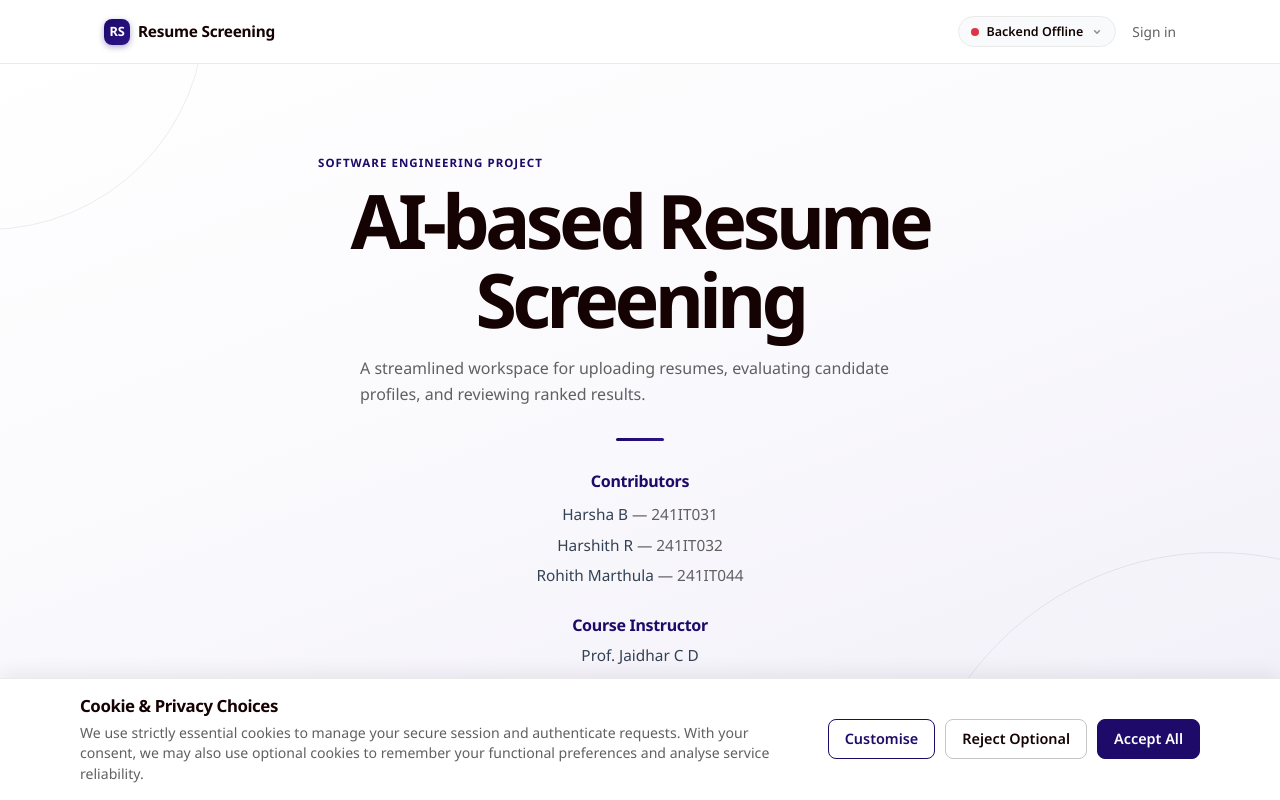
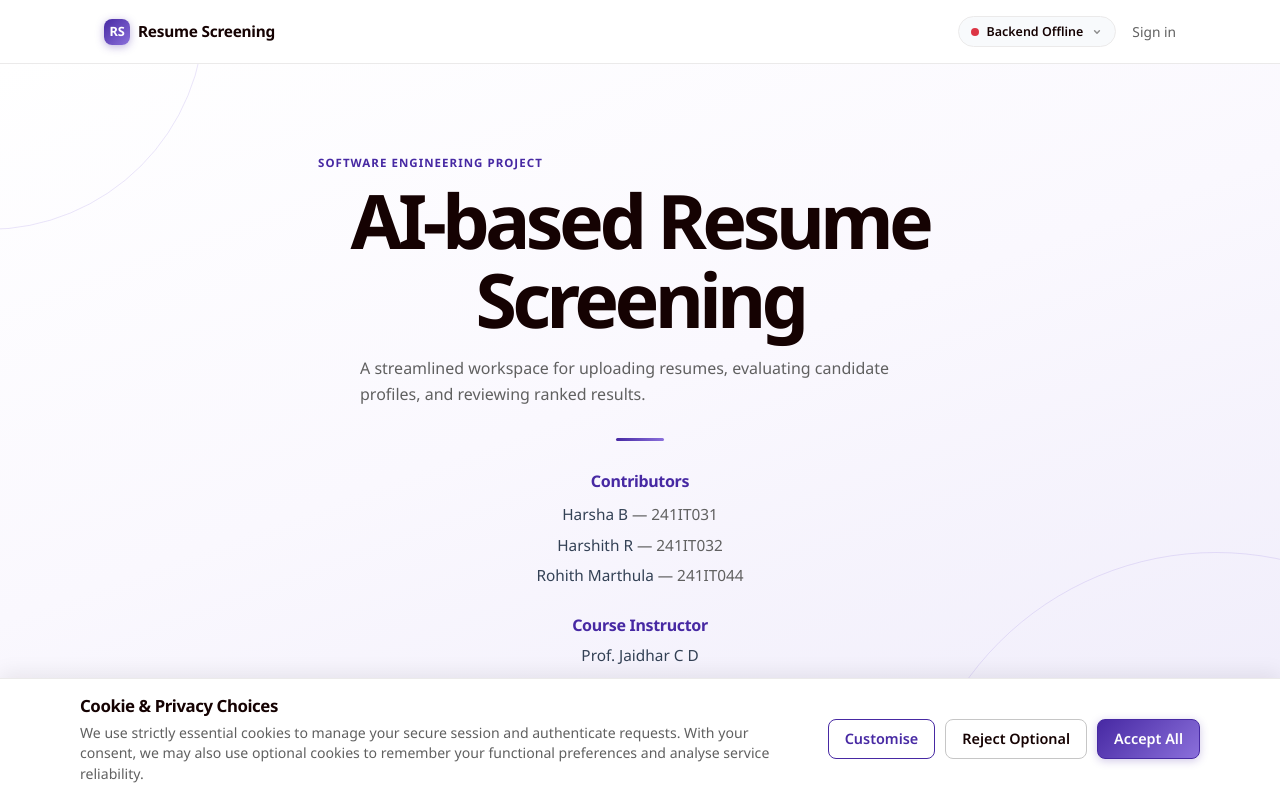
Before and after one commit to DECAY103/temp-ai-based, a Next.js app in the folder frontend/: page / in a window 1280 px wide. Shown: the top 800 px of the page. Built offline with nearby package versions, Linux system fonts and the light colour scheme; no server answers.

Commit message:
primary pallete

```diff
--- a/frontend/src/app/admin/page.tsx
+++ b/frontend/src/app/admin/page.tsx
@@ -610,7 +610,7 @@ export default function AdminPage() {
                       }}
                     >
                       <div style={{ display: "flex", justifyContent: "space-between", marginBottom: "4px" }}>
-                        <code style={{ fontWeight: 700, color: "var(--accent, #1D0A69)", fontSize: "0.85rem" }}>
+                        <code style={{ fontWeight: 700, color: "var(--accent, #4729A3)", fontSize: "0.85rem" }}>
                           {log.action}
                         </code>
                         <span style={{ fontSize: "0.78rem", color: "var(--muted, #606060)" }}>
--- a/frontend/src/app/globals.css
+++ b/frontend/src/app/globals.css
@@ -1,13 +1,24 @@
-/* ─── Design Tokens (Table 1: Functional Colour Palette) ─────────────────── */
+/* ─── Design Tokens (Primary Brand Palette & Functional Colour Palette) ──── */
 :root {
   color-scheme: light;
+
+  /* Primary Brand Palette (Primary Palette: #4729A3, #8B70DB, #BDADEB, #EEEBFA) */
+  --primary-1:            #4729A3; /* Deep Purple (dominant primary brand identity) */
+  --primary-2:            #8B70DB; /* Medium Purple (primary gradient companion) */
+  --primary-3:            #BDADEB; /* Light Pastel Purple (borders, subtle accents) */
+  --primary-4:            #EEEBFA; /* Soft Tint Purple (background highlights, chips) */
+
+  /* Primary Gradients (Using first two colors: #4729A3 and #8B70DB) */
+  --primary-gradient:        linear-gradient(135deg, #4729A3 0%, #8B70DB 100%);
+  --primary-gradient-h:      linear-gradient(90deg, #4729A3 0%, #8B70DB 100%);
+  --primary-gradient-hover:  linear-gradient(135deg, #3A208A 0%, #7A5ECC 100%);
+  --primary-gradient-subtle: linear-gradient(135deg, rgba(71, 41, 163, 0.08) 0%, rgba(139, 112, 219, 0.12) 100%);
 
   /* Functional Brand Palette (Table 1: Functional colour palette) */
   --color-linen:          #EBEAEA; /* Background colour to highlight images, quotes, text elements, outlines to boxes/components */
   --color-inclusive:      #FFFFFF; /* Primary background colour of page, cookie banner, text/icon on dark background */
   --color-earthy-brown:   #150202; /* Text colour over light background such as inclusive white, linen */
   --color-black:          #000000; /* Contrast black */
-  --color-deep-blue:      #1D0A69; /* Deep Blue: key identity colour for root website */
   --color-liberty-green:  #198754; /* Status colour for success */
   --color-mustard-yellow: #FFC107; /* Status colour for warning */
   --color-coral-red:      #DC3545; /* Status colour for error */
@@ -16,7 +27,7 @@
   --color-grey-2:         #8E8E8E; /* Functional grey colour 2: icons, subtle details */
   --color-grey-3:         #606060; /* Functional grey colour 3: subtitles, secondary text */
 
-  /* Semantic UI Tokens mapped strictly to Table 1 */
+  /* Semantic UI Tokens */
   --canvas:        #FFFFFF; /* Inclusive White: primary page background */
   --surface:       #FFFFFF; /* Inclusive White */
   --surface-soft:  #FAFAFA;
@@ -30,11 +41,13 @@
   --line:   #EBEAEA; /* Linen: outlines to boxes, components */
   --line-strong: #C6C6C6; /* Grey 01: functional divider/border */
 
-  /* Primary Interactive / Accent — Deep Blue #1D0A69 */
-  --accent:         #1D0A69; /* Deep Blue: key identity */
-  --accent-hover:   #120546;
-  --accent-soft:    #F0EDFA; /* Soft tint of Deep Blue for badges/highlights */
-  --accent-mid:     #2D1488;
+  /* Primary Interactive / Accent Tokens (Mapped to Primary Palette & Gradient) */
+  --accent:         #4729A3; /* Primary #4729A3 */
+  --accent-hover:   #3A208A;
+  --accent-soft:    #EEEBFA; /* Primary tint #EEEBFA */
+  --accent-mid:     #8B70DB; /* Primary mid #8B70DB */
+  --accent-border:  #BDADEB; /* Primary pastel #BDADEB */
+  --accent-gradient: var(--primary-gradient);
 
   /* Hyperlinks — Blue #0D6EFD per Table 1 */
   --link:           #0D6EFD;
@@ -52,7 +65,7 @@
   --info-soft:   #E7F1FF;
 
   /* Focus Ring */
-  --focus-ring:  0 0 0 3px rgba(29, 10, 105, 0.35);
+  --focus-ring:  0 0 0 3px rgba(71, 41, 163, 0.35);
 
   /* Shadows with Deep Earthy Brown tint */
   --shadow-xs: 0 1px 2px rgba(21, 2, 2, .05);
@@ -222,11 +235,11 @@ td.numeric, td[data-numeric="true"], .table-score, .numeric-cell, .text-right {
   width: 26px; height: 26px;
   place-items: center;
   border-radius: 8px;
-  background: linear-gradient(135deg, var(--accent), var(--accent-mid));
+  background: linear-gradient(135deg, var(--primary-1), var(--primary-2));
   color: white;
   font-size: .8rem;
   font-weight: 800;
-  box-shadow: 0 2px 6px rgba(29, 10, 105, .35);
+  box-shadow: 0 2px 8px rgba(71, 41, 163, .35);
 }
 .site-nav { display: flex; gap: 18px; color: var(--muted); font-size: .86rem; }
 .site-nav a:hover { color: var(--accent); }
@@ -239,12 +252,12 @@ td.numeric, td[data-numeric="true"], .table-score, .numeric-cell, .text-right {
   place-items: center;
   overflow: hidden;
   padding: 72px 24px;
-  background: linear-gradient(160deg, #FFFFFF 0%, #F9F8FC 50%, #F0EEF8 100%);
+  background: linear-gradient(160deg, #FFFFFF 0%, #FAF8FE 45%, var(--primary-4) 100%);
   text-align: center;
 }
 .project-intro::before, .project-intro::after {
   position: absolute;
-  border: 1px solid rgba(29, 10, 105, .08);
+  border: 1px solid rgba(139, 112, 219, .18);
   border-radius: 999px;
   content: "";
   pointer-events: none;
@@ -305,7 +318,7 @@ input, textarea, select {
 }
 input:focus, textarea:focus, select:focus {
   border-color: var(--accent);
-  box-shadow: 0 0 0 3px rgba(29, 10, 105, .15);
+  box-shadow: 0 0 0 3px rgba(71, 41, 163, .15);
 }
 textarea { min-height: 158px; resize: vertical; font-family: ui-monospace, SFMono-Regular, Menlo, Consolas, monospace; font-size: .82rem; line-height: 1.5; }
 .file-control { position: absolute; width: 1px; height: 1px; overflow: hidden; clip: rect(0 0 0 0); }
@@ -341,23 +354,23 @@ textarea { min-height: 158px; resize: vertical; font-family: ui-monospace, SFMon
   min-height: 44px;
   align-items: center;
   justify-content: center;
-  border: 1px solid var(--accent);
+  border: 1px solid var(--primary-1);
   border-radius: 10px;
   padding: 10px 18px;
-  background: var(--accent);
+  background: linear-gradient(135deg, var(--primary-1) 0%, var(--primary-2) 100%);
   color: var(--color-inclusive);
   cursor: pointer;
   font-size: .9rem;
   font-weight: 700;
   white-space: nowrap;
   transition: filter .15s ease, transform .1s ease, box-shadow .15s ease, background .15s ease;
-  box-shadow: 0 2px 8px rgba(29, 10, 105, .25);
+  box-shadow: 0 2px 8px rgba(71, 41, 163, .25);
 }
 .primary:hover:not(:disabled) {
-  background: var(--accent-hover);
-  border-color: var(--accent-hover);
+  background: linear-gradient(135deg, #3A208A 0%, #7A5ECC 100%);
+  border-color: #3A208A;
   transform: translateY(-1px);
-  box-shadow: 0 4px 16px rgba(29, 10, 105, .35);
+  box-shadow: 0 4px 16px rgba(71, 41, 163, .35);
 }
 .primary:active:not(:disabled) { transform: translateY(0); filter: brightness(.97); }
 .primary:disabled { cursor: not-allowed; opacity: .5; }
@@ -405,9 +418,18 @@ textarea { min-height: 158px; resize: vertical; font-family: ui-monospace, SFMon
 .status-card { padding: 24px; }
 .status-heading { display: flex; align-items: center; justify-content: space-between; gap: 16px; margin-bottom: 20px; }
 .status-heading h2 { margin: 0; font-size: 1.16rem; }
-.status-chip { border-radius: 999px; padding: 5px 9px; background: var(--accent-soft); color: var(--accent); font-size: .72rem; font-weight: 750; text-transform: capitalize; }
-.progress { height: 6px; overflow: hidden; margin: 11px 0 16px; border-radius: 99px; background: #e2e8f0; }
-.progress span { display: block; height: 100%; border-radius: inherit; background: linear-gradient(90deg, var(--accent), var(--accent-mid)); transition: width .3s ease; }
+.status-chip {
+  border-radius: 999px;
+  padding: 5px 9px;
+  background: var(--accent-soft);
+  color: var(--accent);
+  border: 1px solid var(--accent-border);
+  font-size: .72rem;
+  font-weight: 750;
+  text-transform: capitalize;
+}
+.progress { height: 6px; overflow: hidden; margin: 11px 0 16px; border-radius: 99px; background: var(--color-linen); }
+.progress span { display: block; height: 100%; border-radius: inherit; background: linear-gradient(90deg, var(--primary-1), var(--primary-2)); transition: width .3s ease; }
 .status-meta { display: flex; flex-wrap: wrap; gap: 8px 20px; color: var(--muted); font-size: .84rem; }
 .status-complete { margin: 20px 0 0; }
 
@@ -469,12 +491,12 @@ tbody tr:hover { background: var(--surface-soft); }
 }
 .auth-orb--1 {
   width: 420px; height: 420px;
-  background: radial-gradient(circle, rgba(29, 10, 105, 0.12) 0%, transparent 70%);
+  background: radial-gradient(circle, rgba(139, 112, 219, 0.22) 0%, transparent 70%);
   top: -120px; right: -80px;
 }
 .auth-orb--2 {
   width: 340px; height: 340px;
-  background: radial-gradient(circle, rgba(45, 20, 136, 0.08) 0%, transparent 70%);
+  background: radial-gradient(circle, rgba(71, 41, 163, 0.16) 0%, transparent 70%);
   bottom: -100px; left: -60px;
 }
 
@@ -549,7 +571,7 @@ tbody tr:hover { background: var(--surface-soft); }
   gap: 10px;
   padding: 12px 14px;
   background: var(--accent-soft);
-  border: 1px solid rgba(29, 10, 105, 0.2);
+  border: 1px solid var(--accent-border);
   border-radius: 10px;
   color: var(--accent);
   font-size: .84rem;
@@ -902,10 +924,10 @@ tr:hover .view-details-link {
 }
 
 .admin-tab-btn--active {
-  background: var(--accent);
+  background: linear-gradient(135deg, var(--primary-1) 0%, var(--primary-2) 100%);
   color: #ffffff !important;
-  border-color: var(--accent);
-  box-shadow: 0 2px 8px rgba(29, 10, 105, 0.28);
+  border-color: var(--primary-1);
+  box-shadow: 0 2px 8px rgba(71, 41, 163, 0.28);
 }
 
 .admin-reset-btn {
@@ -969,7 +991,7 @@ tr:hover .view-details-link {
 .admin-search-input:focus {
   background: #ffffff;
   border-color: var(--accent);
-  box-shadow: 0 0 0 3px rgba(29, 10, 105, 0.15);
+  box-shadow: 0 0 0 3px rgba(71, 41, 163, 0.15);
 }
 
 .admin-search-icon {
@@ -1042,7 +1064,7 @@ tr:hover .view-details-link {
 .admin-role-badge--admin {
   background: var(--accent-soft);
   color: var(--accent);
-  border: 1px solid rgba(29, 10, 105, 0.2);
+  border: 1px solid var(--accent-border);
 }
 
 .admin-role-badge--recruiter {
@@ -1084,12 +1106,13 @@ tr:hover .view-details-link {
 .admin-btn-export {
   background: var(--accent-soft);
   color: var(--accent);
-  border-color: rgba(29, 10, 105, 0.2);
+  border-color: var(--accent-border);
 }
 
 .admin-btn-export:hover {
-  background: #E4E0F4;
-  color: var(--accent-hover);
+  background: linear-gradient(135deg, var(--primary-1) 0%, var(--primary-2) 100%);
+  color: #FFFFFF;
+  border-color: var(--primary-1);
 }
 
 .admin-empty-state {
@@ -1285,14 +1308,16 @@ tr:hover .view-details-link {
   pointer-events: none;
 }
 .btn-primary {
-  background: var(--accent);
+  background: linear-gradient(135deg, var(--primary-1) 0%, var(--primary-2) 100%);
   color: #FFFFFF;
-  border-color: var(--accent);
+  border-color: var(--primary-1);
+  box-shadow: 0 2px 8px rgba(71, 41, 163, .25);
 }
 .btn-primary:hover:not(:disabled) {
-  background: var(--accent-hover);
-  border-color: var(--accent-hover);
+  background: linear-gradient(135deg, #3A208A 0%, #7A5ECC 100%);
+  border-color: #3A208A;
   color: #FFFFFF;
+  box-shadow: 0 4px 16px rgba(71, 41, 163, .35);
 }
 .btn-secondary {
   background: var(--color-inclusive);
@@ -1311,6 +1336,7 @@ tr:hover .view-details-link {
 .btn-outline:hover:not(:disabled) {
   background: var(--accent-soft);
   color: var(--accent);
+  border-color: var(--accent-border);
 }
 
 /* ─── Cookie Consent Banner & Modal ─────────────────────────────────────── */
```
